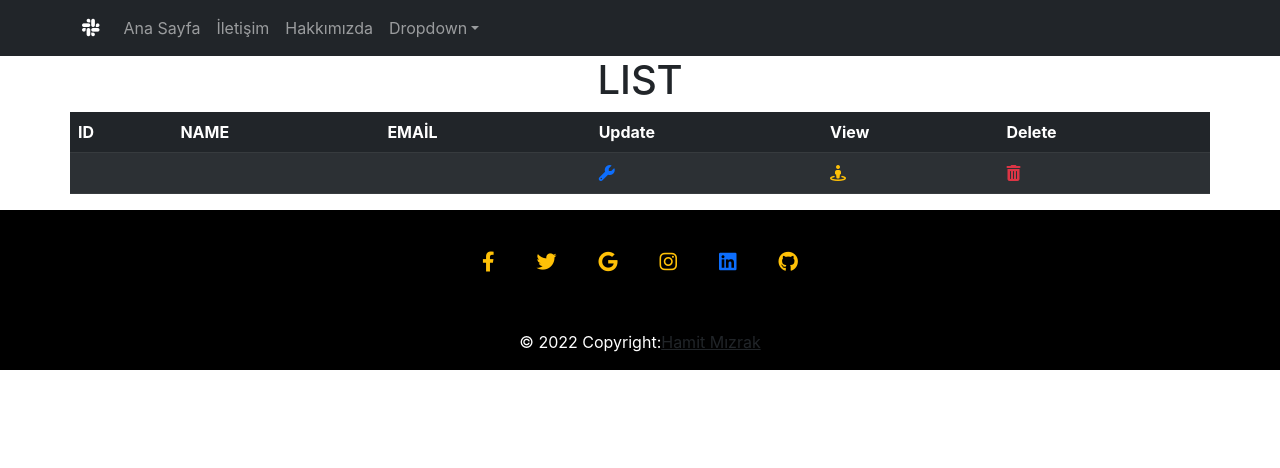
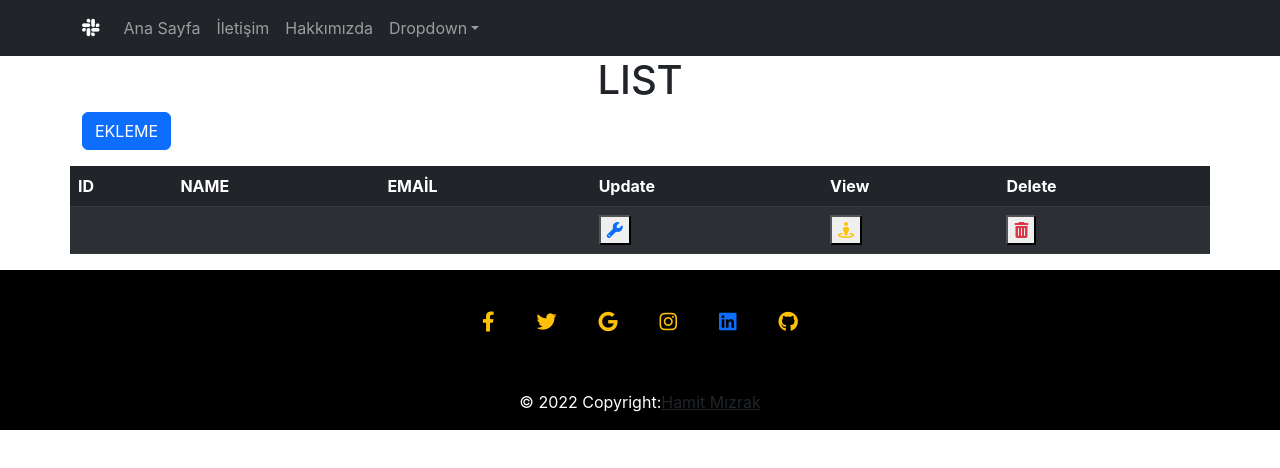
Before and after one commit to hamitmizrak/EcodationBlogProject2, a React (Create React App) app in the folder frontend/_7_react/blog/: page / in a window 1280 px wide. Shown: the top 468 px of the page. Built offline with nearby package versions, Linux system fonts and the light colour scheme; a web font is replaced by a local one.

Commit message:
tasarım-2

```diff
--- a/frontend/_7_react/blog/src/component/ListComponent.jsx
+++ b/frontend/_7_react/blog/src/component/ListComponent.jsx
@@ -5,13 +5,18 @@ import React, { Component } from 'react'
 // public String employeeEmail;
 
 export default class ListComponent extends Component {
+
+
     render() {
+        {/* TASARIM */ }
         return (
             <>
-
-            {/* TASARIM */}
                 <h1 className="text-center text-uppercase">List</h1>
                 <div className="row">
+                    <div className="mx-auto">
+                        <button className="btn btn-primary mb-3">EKLEME </button>
+                    </div>
+
                     <table className="table table-hover table-striped table-dark">
                         <thead>
                             <tr>
@@ -28,9 +33,16 @@ export default class ListComponent extends Component {
                                 <td></td>
                                 <td></td>
                                 <td></td>
-                                <td><i className="fa-solid fa-wrench text-primary"></i></td>
-                                <td><i className="fa-solid fa-street-view text-warning"></i></td>
-                                <td><i className="fa-solid fa-trash-can text-danger"></i></td>
+                                <td>
+                                    <button><i className="fa-solid fa-wrench text-primary"></i></button>
+                                </td>
+                                <td>
+                                    <button><i className="fa-solid fa-street-view text-warning"></i></button>
+                                </td>
+
+                                <td>
+                                    <button><i className="fa-solid fa-trash-can text-danger"></i></button>
+                                </td>
                             </tr>
                         </tbody>
 
```
